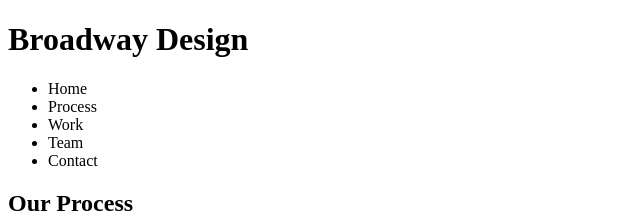
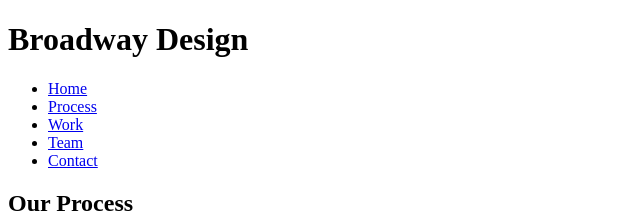
Before and after one commit to misskelly/Broadway, a plain HTML site: page index.html in a window 1280 px wide. Shown: the top 220 px of the page, without its empty margins (0-640 px from the left). Drawn offline with Linux system fonts and the light colour scheme.

Commit message:
add tags and change list

```diff
--- a/index.html
+++ b/index.html
@@ -9,13 +9,14 @@
   <body>
     <h1>Broadway Design</h1>
 
+    <nav>
     <ul>
-      <li>Home</li>
-      <li>Process</li>
-      <li>Work</li>
-      <li>Team</li>
-      <li>Contact</li>
-    </ul>
+      <li><a href="#home">Home</a></li>
+      <li><a href="#process">Process</a></li>
+      <li><a href="#work">Work</a></li>
+      <li><a href="#team">Team</a></li>
+      <li><a href="#contact">Contact</a></li>
+    </ul></nav>
 
 
         <h2>Our Process</h2>
```
